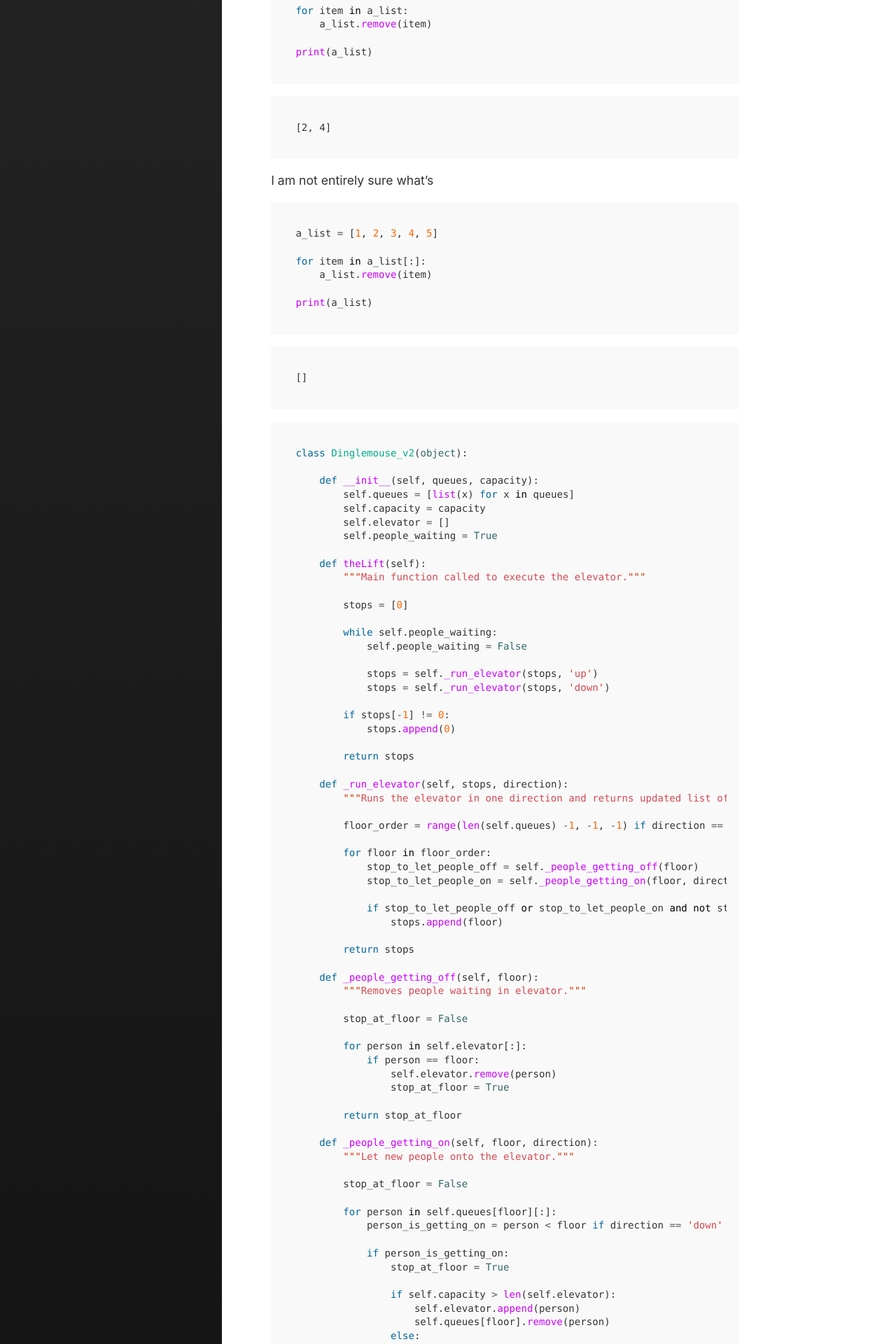
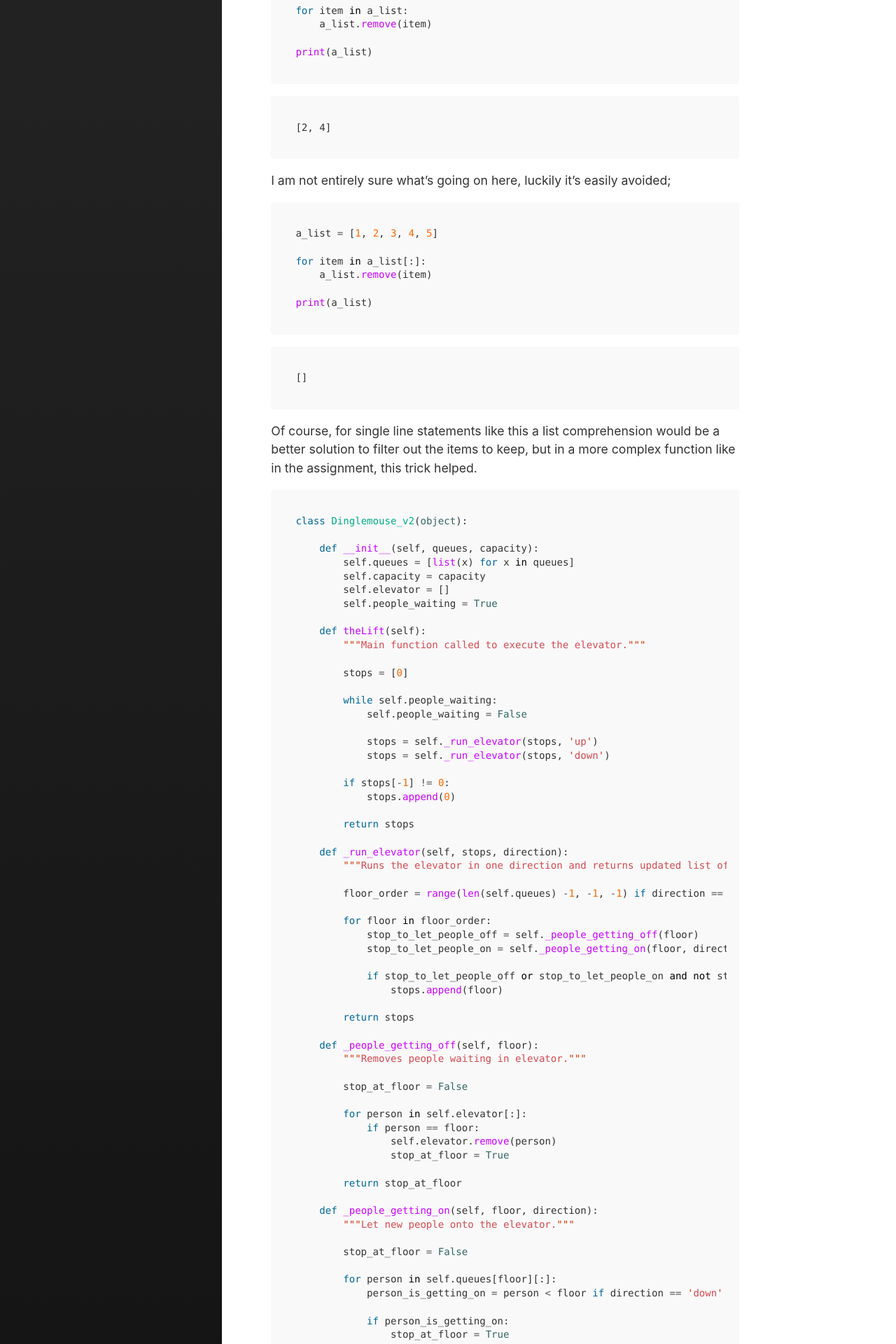
Before and after one commit to FreddieK/FreddieK.github.io, a Jekyll site: the page built from _posts/2018-04-01-The-Lift.md, in a window 1280 px wide. Shown: the part 2166-4086 px from the top of the page at 70% size. Built offline with Jekyll 4.4.1, drawn with Linux system fonts in a browser that asks for light colours; comment, search, counter and statistics services are not loaded; some of the changed text lies outside the part shown.

Commit message:
Complete text

````diff
--- a/_posts/2018-04-01-The-Lift.md
+++ b/_posts/2018-04-01-The-Lift.md
@@ -106,7 +106,7 @@ print(a_list)
     [2, 4]
 
 
-I am not entirely sure what's
+I am not entirely sure what's going on here, luckily it's easily avoided;
 
 
 ```python
@@ -120,6 +120,8 @@ print(a_list)
 
     []
 
+
+Of course, for single line statements like this a list comprehension would be a better solution to filter out the items to keep, but in a more complex function like in the assignment, this trick helped.
 
 
 ```python
````
